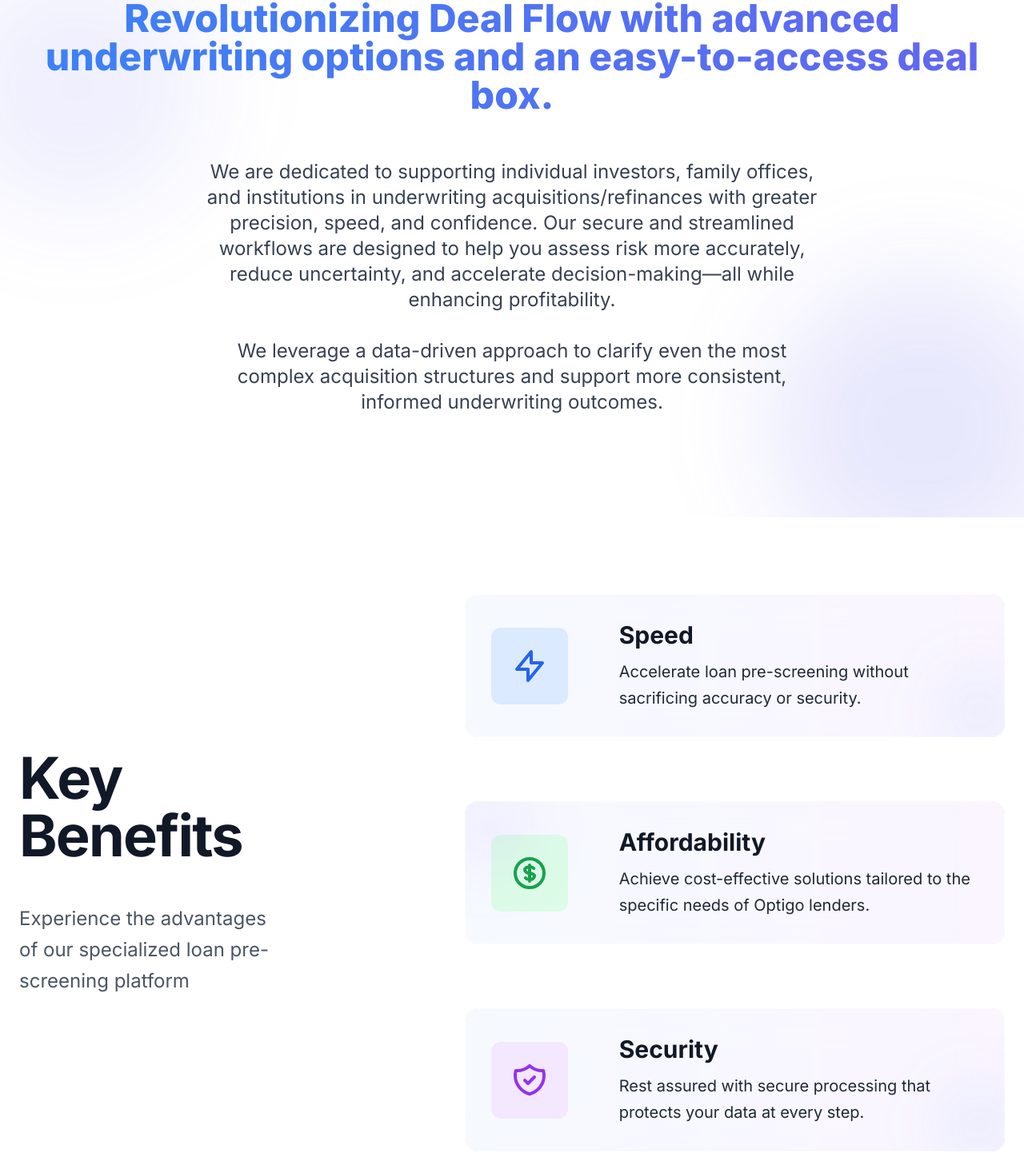
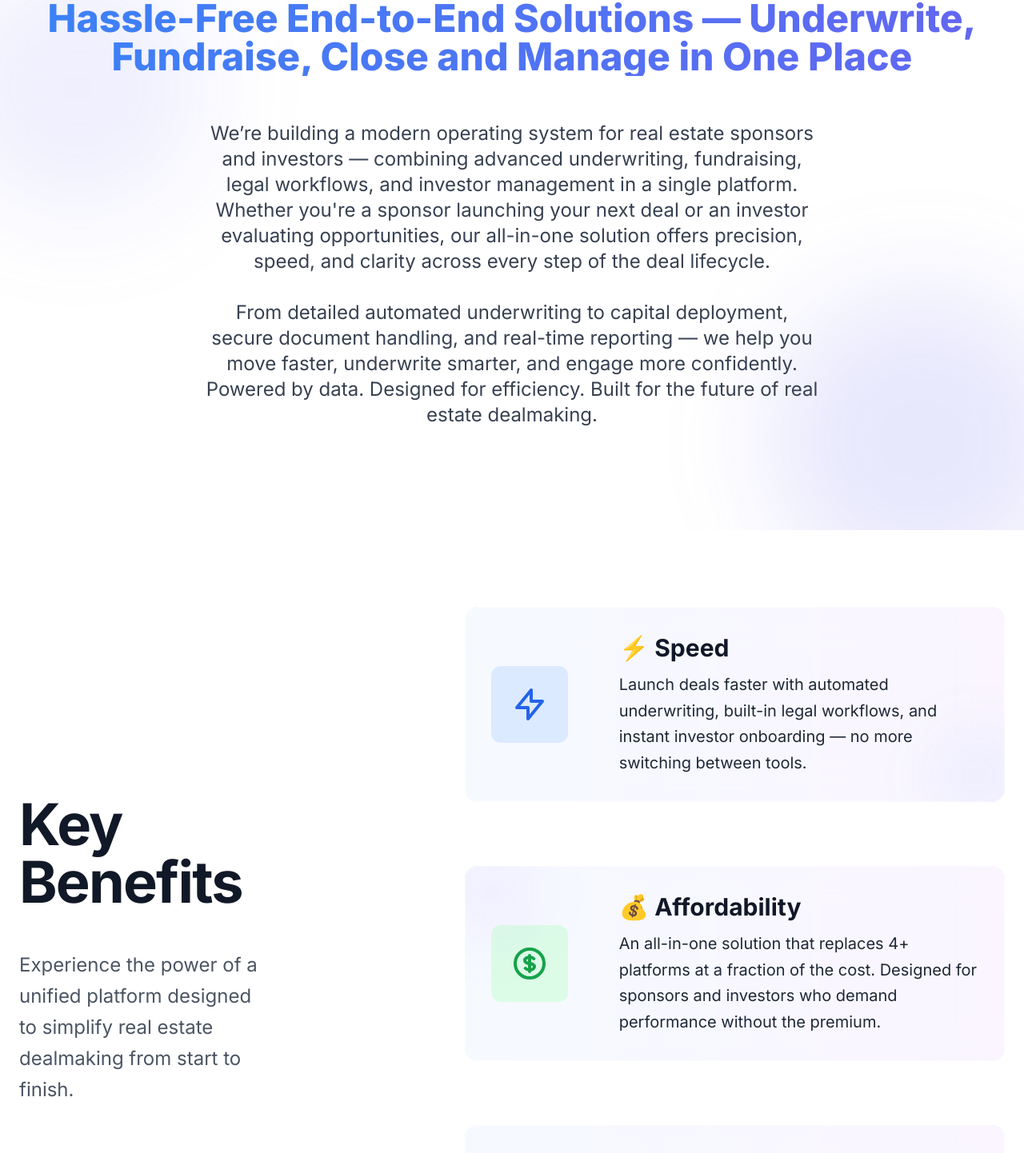
Before and after one commit to Rakulck/LendGaurd, a Next.js app: page / in a window 1280 px wide. Shown: the part 929-2371 px from the top of the page at 80% size. Built offline with nearby package versions, Linux system fonts and the light colour scheme; no server answers.

Commit message:
content chnages

```diff
--- a/src/app/(not-authenticated)/about/page.js
+++ b/src/app/(not-authenticated)/about/page.js
@@ -57,9 +57,11 @@ export default function About() {
                     <h2 className="text-2xl font-bold">Our Mission</h2>
                   </div>
                   <p className="text-2xl leading-relaxed text-gray-800 transition-all duration-300 group-hover:text-gray-900">
-                    To provide real estate lenders with secure, fast, and
-                    affordable loan sizing services, tailored to the demands to
-                    increase profit margins.
+                    To empower real estate sponsors and investors with a modern
+                    platform that simplifies underwriting, fundraising, legal
+                    execution, and portfolio management — all in one place.
+                    We’re here to make complex deals faster, smarter, and more
+                    accessible.
                   </p>
                   <div className="absolute top-0 left-0 w-full h-1 bg-gradient-to-r from-blue-500 to-purple-500 transform origin-left scale-x-0 group-hover:scale-x-100 transition-transform duration-300"></div>
                 </div>
@@ -73,10 +75,11 @@ export default function About() {
                     <h2 className="text-2xl font-bold">Our Process</h2>
                   </div>
                   <p className="text-2xl leading-relaxed text-gray-800 transition-all duration-300 group-hover:text-gray-900">
-                    We understand the importance of efficiency and accuracy in
-                    the loan pre-screening process. Our team brings industry
-                    knowledge that delivers results to stay competitive and
-                    compliant.
+                    We build with purpose, combining real estate expertise,
+                    automation, and secure infrastructure to streamline every
+                    step of the deal lifecycle. From opportunity evaluation to
+                    capital deployment, we help our users stay ahead — with
+                    precision, compliance, and confidence.
                   </p>
                   <div className="absolute bottom-0 right-0 w-full h-1 bg-gradient-to-r from-purple-500 to-blue-500 transform origin-right scale-x-0 group-hover:scale-x-100 transition-transform duration-300"></div>
                 </div>
--- a/src/app/sections/BenefitsSection.js
+++ b/src/app/sections/BenefitsSection.js
@@ -9,8 +9,8 @@ export default function BenefitsSection() {
               Key Benefits
             </h2>
             <p className="text-2xl text-gray-600 leading-relaxed">
-              Experience the advantages of our specialized loan pre-screening
-              platform
+              Experience the power of a unified platform designed to simplify
+              real estate dealmaking from start to finish.
             </p>
           </div>
 
@@ -38,11 +38,12 @@ export default function BenefitsSection() {
                   </div>
                   <div>
                     <h3 className="text-3xl font-bold text-gray-900 mb-3">
-                      Speed
+                      ⚡️ Speed
                     </h3>
                     <p className="text-xl text-gray-800 leading-relaxed transition-all duration-300 group-hover:text-gray-900">
-                      Accelerate loan pre-screening without sacrificing accuracy
-                      or security.
+                      Launch deals faster with automated underwriting, built-in
+                      legal workflows, and instant investor onboarding — no more
+                      switching between tools.
                     </p>
                   </div>
                   <div className="absolute top-0 left-0 w-full h-1 bg-gradient-to-r from-blue-500 to-purple-500 transform origin-left scale-x-0 group-hover:scale-x-100 transition-transform duration-300"></div>
@@ -71,11 +72,12 @@ export default function BenefitsSection() {
                   </div>
                   <div>
                     <h3 className="text-3xl font-bold text-gray-900 mb-3">
-                      Affordability
+                      💰 Affordability
                     </h3>
                     <p className="text-xl text-gray-800 leading-relaxed transition-all duration-300 group-hover:text-gray-900">
-                      Achieve cost-effective solutions tailored to the specific
-                      needs of Optigo lenders.
+                      An all-in-one solution that replaces 4+ platforms at a
+                      fraction of the cost. Designed for sponsors and investors
+                      who demand performance without the premium.
                     </p>
                   </div>
                   <div className="absolute bottom-0 right-0 w-full h-1 bg-gradient-to-r from-purple-500 to-blue-500 transform origin-right scale-x-0 group-hover:scale-x-100 transition-transform duration-300"></div>
@@ -104,11 +106,12 @@ export default function BenefitsSection() {
                   </div>
                   <div>
                     <h3 className="text-3xl font-bold text-gray-900 mb-3">
-                      Security
+                      🔒 Security
                     </h3>
                     <p className="text-xl text-gray-800 leading-relaxed transition-all duration-300 group-hover:text-gray-900">
-                      Rest assured with secure processing that protects your
-                      data at every step.
+                      Your data and documents are protected with bank-grade
+                      encryption and secure compliance workflow — from
+                      underwriting to capital calls.
                     </p>
                   </div>
                   <div className="absolute top-0 left-0 w-full h-1 bg-gradient-to-r from-blue-500 to-purple-500 transform origin-left scale-x-0 group-hover:scale-x-100 transition-transform duration-300"></div>
--- a/src/app/sections/RevolutionSection.js
+++ b/src/app/sections/RevolutionSection.js
@@ -8,23 +8,25 @@ export default function RevolutionSection() {
       <div className="relative mx-auto px-8 max-w-7xl">
         <div className="text-center mb-14">
           <h2 className="text-4xl md:text-5xl font-extrabold mb-6 leading-tight bg-gradient-to-r from-blue-500 to-indigo-500 bg-clip-text text-transparent">
-            Revolutionizing Deal Flow with advanced underwriting options and an
-            easy-to-access deal box.
+            Hassle-Free End-to-End Solutions — Underwrite, Fundraise, Close and
+            Manage in One Place
           </h2>
         </div>
         <div className="text-lg text-gray-600 leading-relaxed max-w-3xl mx-auto text-center">
           <p className="mb-8 text-2xl text-gray-700">
-            We are dedicated to supporting individual investors, family offices,
-            and institutions in underwriting acquisitions/refinances with
-            greater precision, speed, and confidence. Our secure and streamlined
-            workflows are designed to help you assess risk more accurately,
-            reduce uncertainty, and accelerate decision-making—all while
-            enhancing profitability.
+            We’re building a modern operating system for real estate sponsors
+            and investors — combining advanced underwriting, fundraising, legal
+            workflows, and investor management in a single platform. Whether
+            you're a sponsor launching your next deal or an investor evaluating
+            opportunities, our all-in-one solution offers precision, speed, and
+            clarity across every step of the deal lifecycle.
           </p>
           <p className="text-2xl text-gray-700">
-            We leverage a data-driven approach to clarify even the most complex
-            acquisition structures and support more consistent, informed
-            underwriting outcomes.
+            From detailed automated underwriting to capital deployment, secure
+            document handling, and real-time reporting — we help you move
+            faster, underwrite smarter, and engage more confidently. Powered by
+            data. Designed for efficiency. Built for the future of real estate
+            dealmaking.
           </p>
         </div>
       </div>
```
Also changed, not shown: src/app/(not-authenticated)/whyus/page.js (+128 -40 lines).
